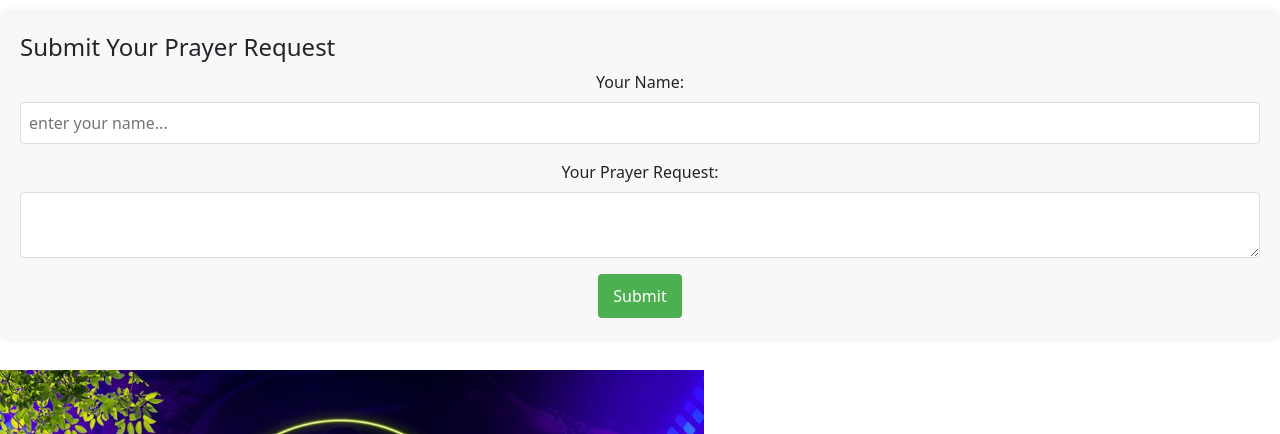
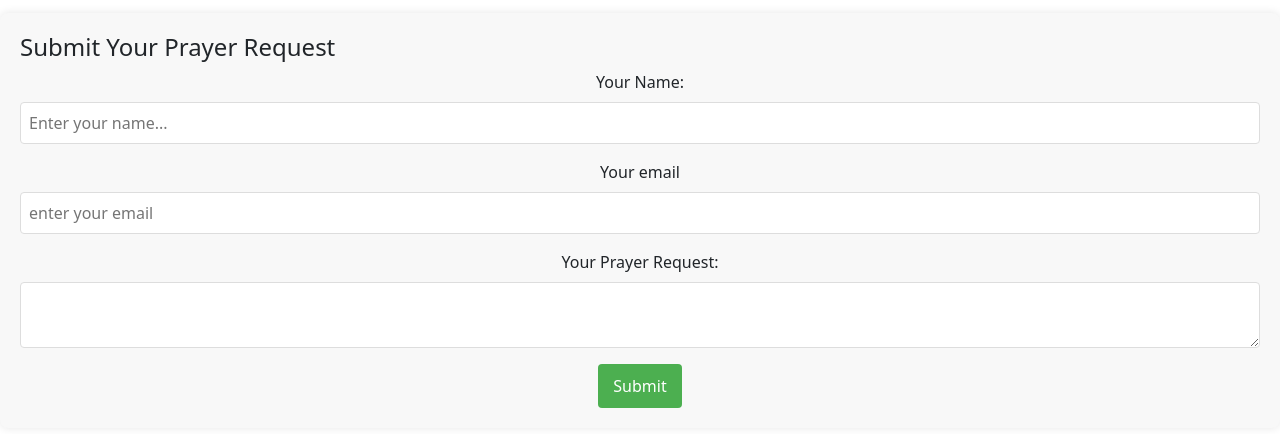
Before and after one commit to Harlloh/concert-landing-page, a React (Vite) app: page /playlist in a window 1280 px wide. Shown: the part 722-1156 px from the top of the page. Built offline with nearby package versions, Linux system fonts and the light colour scheme.

Commit message:
added sending of confirmation email

```diff
--- a/src/components/Home/Home.jsx
+++ b/src/components/Home/Home.jsx
@@ -55,6 +55,7 @@ import engo from "../../assets/engo1.png";
 import RevealSection from "../revealAnimation";
 // import Victorade from "../../assets/v";
 export default function Home() {
+  const [isLoading, setIsLoading] = useState(false)
   const form = useRef();
   const [formData, setFormData] = useState({
     name: "",
@@ -175,28 +176,57 @@ export default function Home() {
   //   }
   // }
 
-  const handleSubmit = (e) => {
-    e.preventDefault();
 
-    emailjs
-      .sendForm(
-        "service_zowvbey",
-        "template_dk2xxuf",
-        form.current,
-        "_dav46sRXvD_65HCc"
-      )
-      .then(
-        (result) => {
-          console.log(result.text);
-          alert("Your message has been sent succesfully");
-        },
-        (error) => {
-          console.log(error.text);
-          alert(error);
-        }
-      );
-    e.target.reset();
-  };
+   const handleSubmit = async (e) => {
+    e.preventDefault()
+    setIsLoading(true)
+    try {
+        let res = await fetch("https://asherbackend.onrender.com", {
+          method: "POST",
+          headers: {
+            "Content-Type": "application/json;charset=utf-8",
+          },
+          body: JSON.stringify(formData),
+        });
+        let result = await res.json();
+        alert(result.status);
+        setIsLoading(false);
+         setFormData({
+           name: "",
+           email: "",
+           invitee: "",
+           location: "",
+           whatsappNumber: "",
+           message: "",
+         });
+    } catch (error) {
+      alert(error)
+    }
+
+   };
+
+  // const handleSubmit = (e) => {
+  //   e.preventDefault();
+
+  //   emailjs
+  //     .sendForm(
+  //       "service_zowvbey",
+  //       "template_dk2xxuf",
+  //       form.current,
+  //       "_dav46sRXvD_65HCc"
+  //     )
+  //     .then(
+  //       (result) => {
+  //         console.log(result.text);
+  //         alert("Your message has been sent succesfully");
+  //       },
+  //       (error) => {
+  //         console.log(error.text);
+  //         alert(error);
+  //       }
+  //     );
+  //   e.target.reset();
+  // };
   return (
     <div className="home">
       <Carousel />
@@ -493,8 +523,8 @@ ADEGOKE concert"
                 onChange={handleChange}
               ></textarea>
             </div>
-            <button type="submit" className="btn " id="formbtn">
-              Submit
+            <button type="submit" className="btn " id="formbtn" disabled={isLoading}>
+              {isLoading ? 'Registering': 'Submit'}
             </button>
           </form>
         </div>
--- a/src/components/playlist/Playlist.jsx
+++ b/src/components/playlist/Playlist.jsx
@@ -1,4 +1,4 @@
-import { useRef, useState } from "react";
+import { useState } from "react";
 import "./playlist.css";
 import paulTomisin from "../../assets/paultomisin1.png";
 import YinkaAlase from "../../assets/alaseyori1.png";
@@ -14,40 +14,76 @@ import harjovyaudio from "../../assets/harjovyaudio.mp3";
 import harmonysaudio from "../../assets/harmonyaudio.mp3";
 import sammoore from "../../assets/sammoore.mp3";
 import engosaudio from "../../assets/engoaudio.mp3";
-import emailjs from "@emailjs/browser";
+// import emailjs from "@emailjs/browser";
 import bg3 from "../../assets/flier.jpg";
 import { Link } from "react-router-dom";
 
 export default function Playlist() {
-  const [prayerRequest, setPrayerRequest] = useState("");
-  const [name, setName] = useState("");
-  const form = useRef();
-
-  const handlePrayerRequestSubmit = (e) => {
-    e.preventDefault();
-
-    emailjs
-      .sendForm(
-        "service_zowvbey",
-        "template_ed8bxaj",
-        form.current,
-        "_dav46sRXvD_65HCc"
-      )
-      .then(
-        (result) => {
-          console.log(result.text);
-          setPrayerRequest("");
-          setName("");
-          alert("Prayer request submitted:");
-        },
-        (error) => {
-          console.log(error.text);
-          alert(error);
-        }
-      );
-    e.target.reset();
+  // const [prayerRequest, setPrayerRequest] = useState("");
+  // const [name, setName] = useState("");
+  const [isLoading, setIsLoading] = useState(false);
+  const [formData, setFormData] = useState({
+    name: "",
+    email: "",
+    prayerRequest: "",
+  });
+  // const form = useRef();
+  const handleChange = (e) => {
+    const { name, value } = e.target;
+    setFormData((prevData) => ({
+      ...prevData,
+      [name]: value,
+    }));
   };
 
+  // const handlePrayerRequestSubmit = (e) => {
+  //   e.preventDefault();
+
+  //   emailjs
+  //     .sendForm(
+  //       "service_zowvbey",
+  //       "template_ed8bxaj",
+  //       form.current,
+  //       "_dav46sRXvD_65HCc"
+  //     )
+  //     .then(
+  //       (result) => {
+  //         console.log(result.text);
+  //         setPrayerRequest("");
+  //         setName("");
+  //         alert("Prayer request submitted:");
+  //       },
+  //       (error) => {
+  //         console.log(error.text);
+  //         alert(error);
+  //       }
+  //     );
+  //   e.target.reset();
+  // };
+
+  const handlePrayerRequestSubmit = async (e) => {
+    e.preventDefault();
+    setIsLoading(true);
+    try {
+      let res = await fetch("https://asherbackend.onrender.com/playlist", {
+        method: "POST",
+        headers: {
+          "Content-Type": "application/json;charset=utf-8",
+        },
+        body: JSON.stringify(formData),
+      });
+      let result = await res.json();
+      alert(result.status);
+      setIsLoading(false);
+      setFormData({
+        name: "",
+        email: "",
+        prayerRequest: "",
+      });
+    } catch (error) {
+      alert(error);
+    }
+  };
   const ministers = [
     {
       id: 1,
@@ -122,26 +158,36 @@ export default function Playlist() {
 
       <section className="prayer-request-sect">
         <h4>Submit Your Prayer Request</h4>
-        <form onSubmit={handlePrayerRequestSubmit} ref={form}>
+        <form onSubmit={handlePrayerRequestSubmit}>
           <label htmlFor="name">Your Name:</label>
           <input
             type="text"
             id="name"
             name="name"
-            placeholder="enter your name..."
-            onChange={(e) => setName(e.target.value)}
-            value={name}
+            placeholder="Enter your name..."
+            onChange={handleChange}
+            value={formData.name}
+          />
+          <label htmlFor="email">Your email</label>
+          <input
+            type="email"
+            name="email"
+            id="email"
+            placeholder="enter your email"
+            onChange={handleChange}
+            value={formData.email}
           />
           <label htmlFor="prayerRequest">Your Prayer Request:</label>
-
           <textarea
-            id="message"
-            name="message"
-            value={prayerRequest}
-            onChange={(e) => setPrayerRequest(e.target.value)}
+            id="prayerRequest"
+            name="prayerRequest"
+            value={formData.prayerRequest}
+            onChange={handleChange}
             required
           />
-          <button type="submit">Submit</button>
+          <button type="submit" disabled={isLoading}>
+            {isLoading ? "Submitting" : "Submit"}
+          </button>
         </form>
       </section>
 
```
